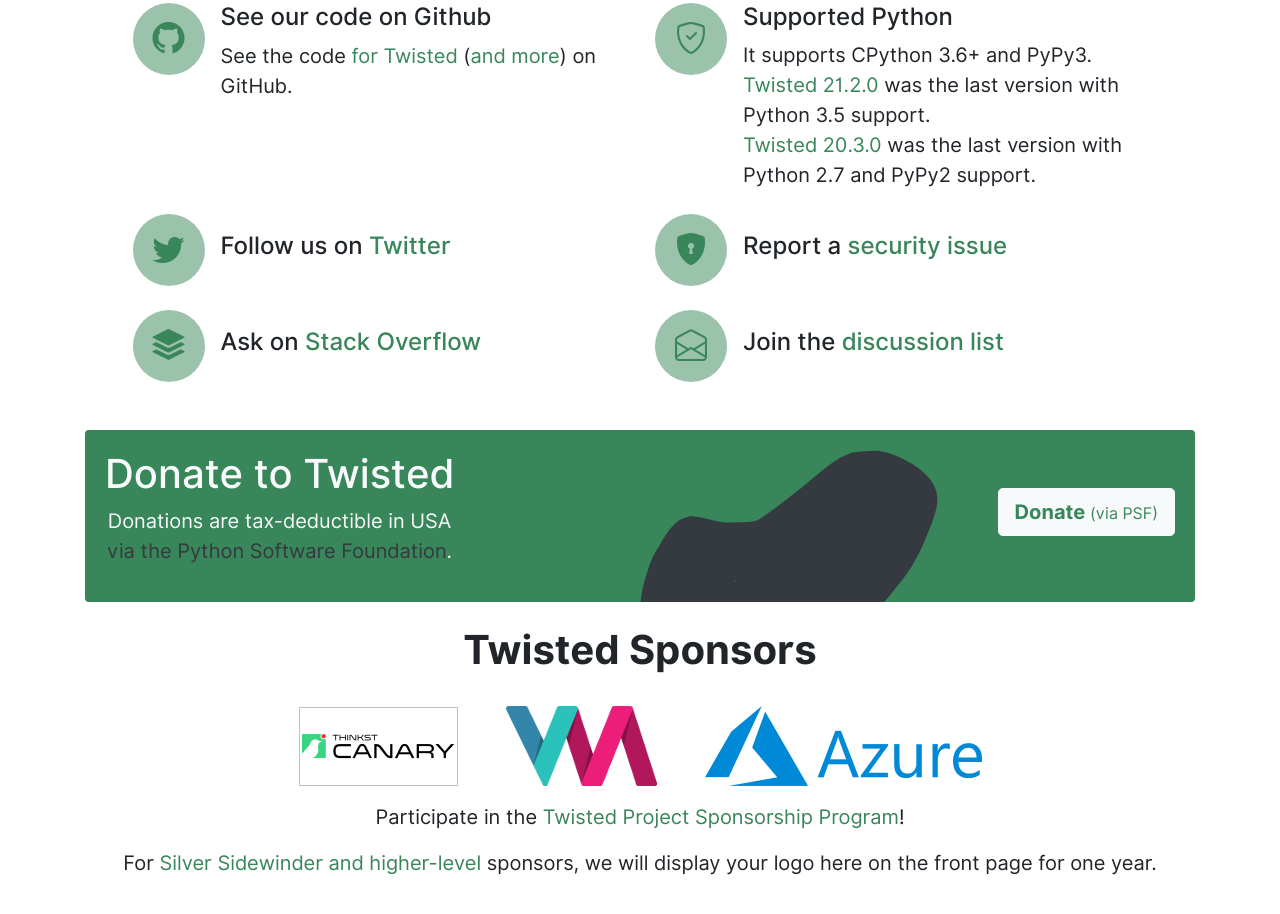
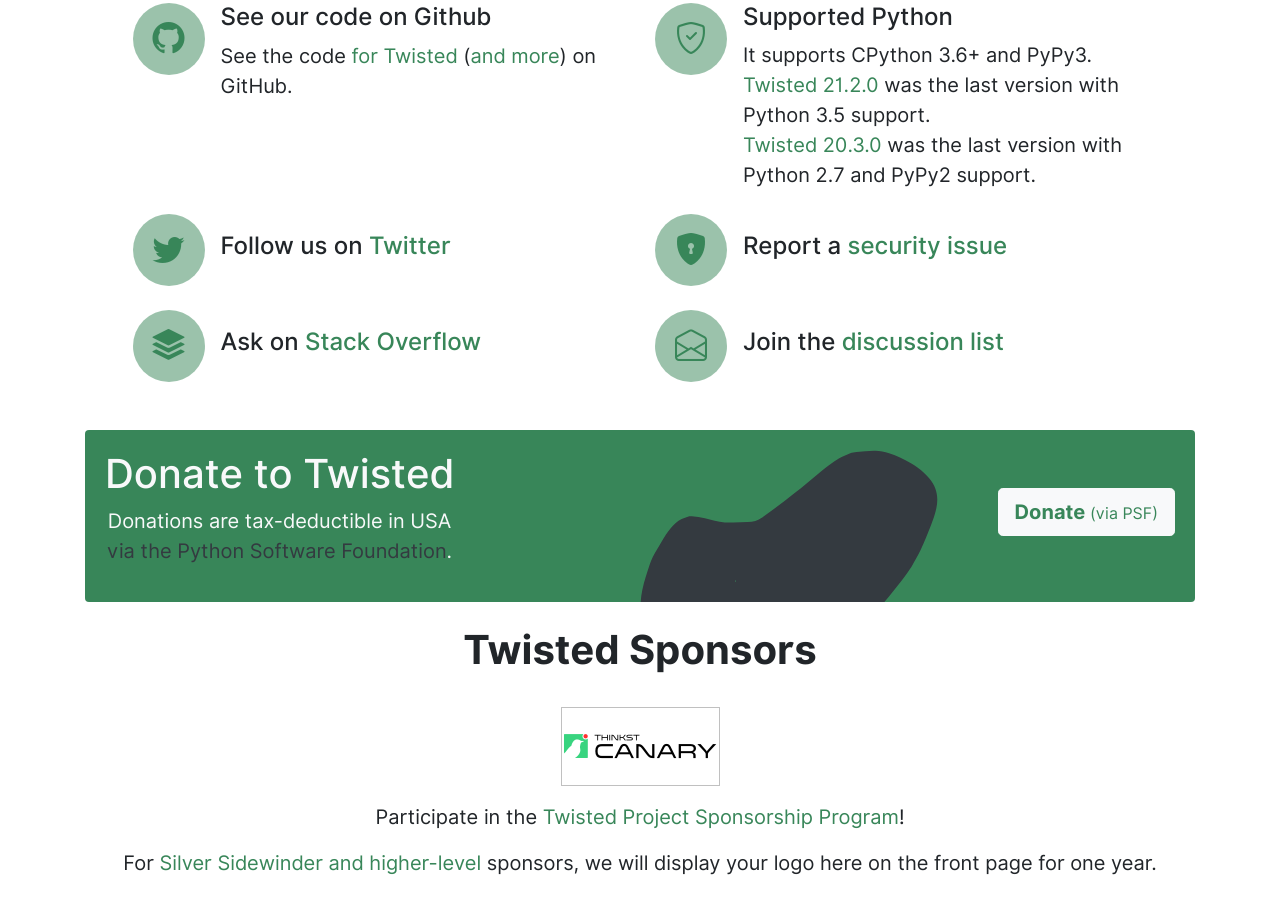
Before and after one commit to twisted/twisted.github.io, a website: page index.html in a window 1280 px wide. Shown: the part 2190-3104 px from the top of the page. Drawn offline with nearby package versions, Linux system fonts and the light colour scheme.

Commit message:
Remove companies that are no longer sponsors. Thanks for their support.

```diff
--- a/index.html
+++ b/index.html
@@ -634,16 +634,6 @@
                   <img src="assets/images/thinkst.png" alt="Thinkst Canary" title="Thinkst Canary" />
                 </a>
               </li>
-              <li class="mx-4 mb-4 mb-md-0">
-                <a href="https://www.variomedia.de/" target="_blank">
-                  <img src="assets/images/Variomedia-rescaled.png" alt="Variomedia" title="Variomedia" />
-                </a>
-              </li>
-              <li class="mx-4 mb-4 mb-md-0">
-                <a href="https://azure.microsoft.com/en-us/" target="_blank">
-                  <img src="assets/images/Microsoft_Azure-rescaled.png" alt="Microsoft Azure" title="Microsoft Azure" />
-                </a>
-              </li>
             </ul>
           </div>
         </div>
```
